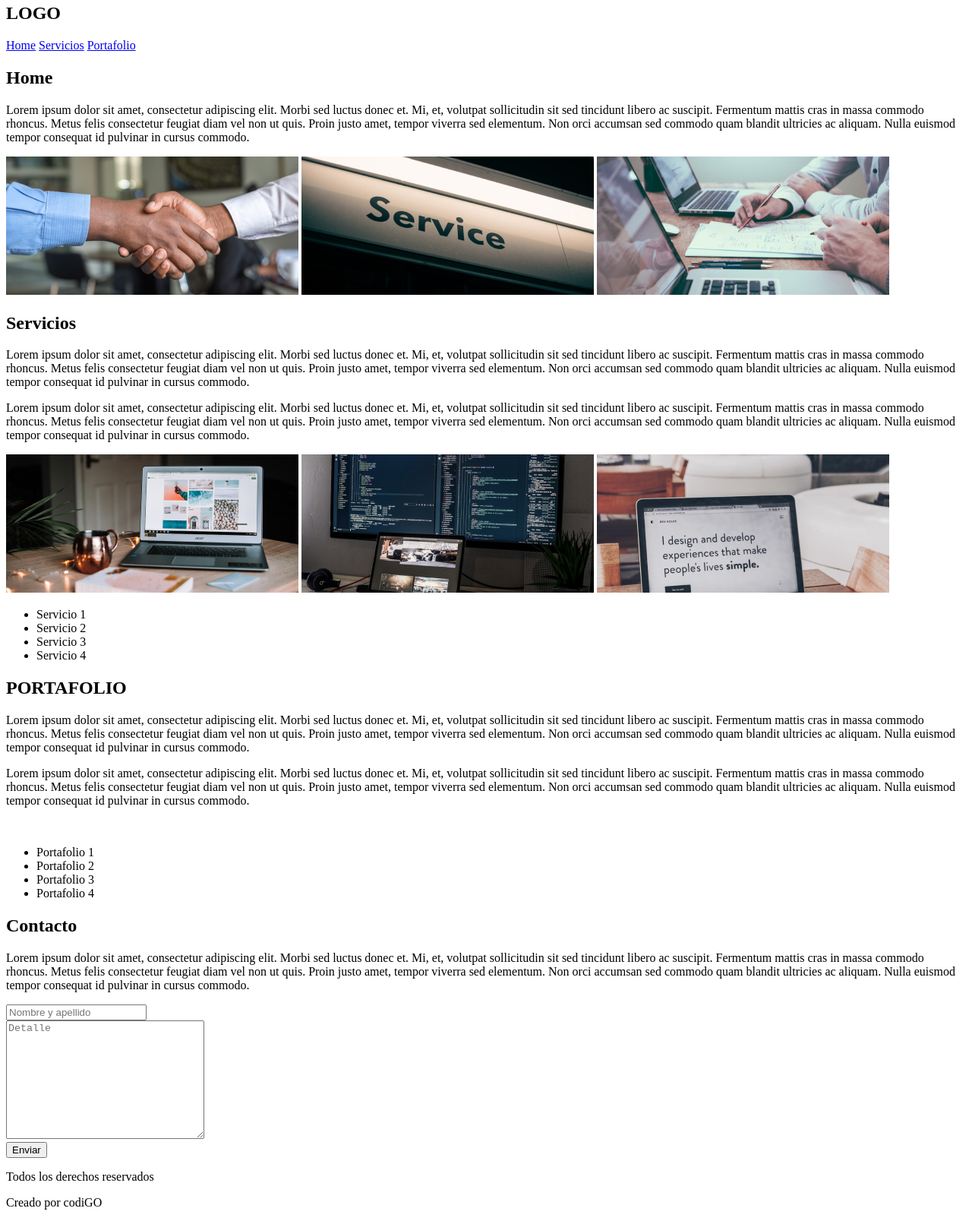
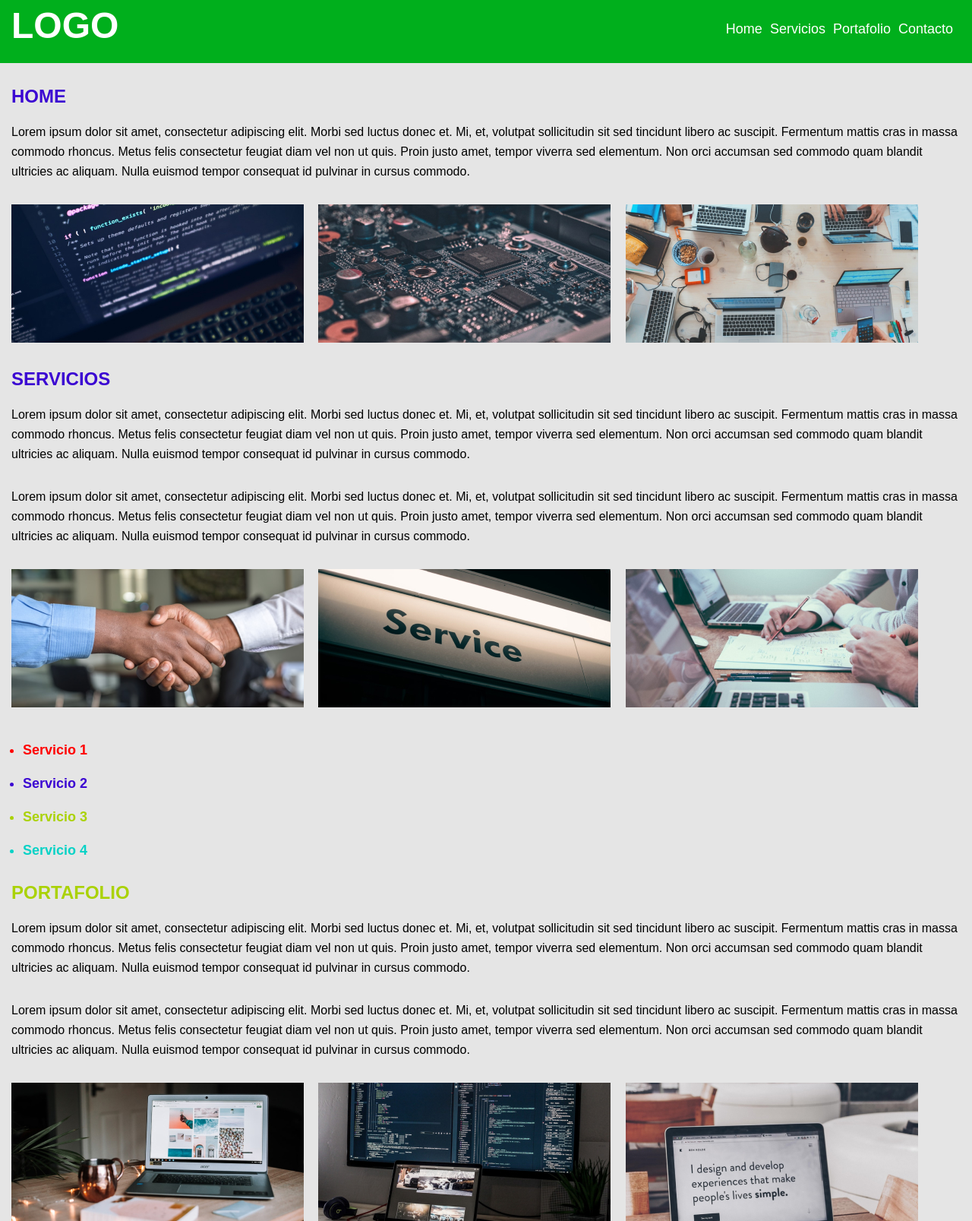
Before and after one commit to horlandouni1/Tecsup-Fronted, a plain HTML site: page proyecto-1/index.html in a window 1280 px wide. Shown: the part 16-1623 px from the top of the page at 76% size. Drawn offline with Linux system fonts and the light colour scheme.

Commit message:
sea grego el css

```diff
--- a/proyecto-1/index.html
+++ b/proyecto-1/index.html
@@ -10,53 +10,56 @@
 </head>
 <body>
     <header>
+        <h2>LOGO</h2>
         <nav>
-            <h2>LOGO</h2>
-            <a href="./image/image1.jpg">Home</a>
-            <a href="./image/image2.jpg">Servicios</a>
-            <a href="./image/image3.jpg">Portafolio</a>
+            <ul>
+                <li><a href="">Home</a></li>
+                <li><a href="">Servicios</a></li>
+                <li><a href="">Portafolio</a></li>
+                <li><a href="">Contacto</a></li>
+            </ul>
         </nav>
     </header>
     <main>
         <section class="home">
-            <h2>Home</h2>
+            <h2>HOME</h2>
             <p>Lorem ipsum dolor sit amet, consectetur adipiscing elit. Morbi sed luctus donec et. Mi, et, volutpat sollicitudin sit sed tincidunt libero ac suscipit. Fermentum mattis cras in massa commodo rhoncus. Metus felis consectetur feugiat diam vel non ut quis. Proin justo amet, tempor viverra sed elementum. Non orci accumsan sed commodo quam blandit ultricies ac aliquam. Nulla euismod tempor consequat id pulvinar in cursus commodo.</p>
-            <img src="./image/image4.png" alt="">
-            <img src="./image/image5.jpg" alt="">
-            <img src="./image/image6.jpg" alt="">
+            <img src="./image/image1.jpg" alt="">
+            <img src="./image/image2.jpg" alt="">
+            <img src="./image/image3.jpg" alt="">
         </section>
         <section class="servicios">
-            <h2>Servicios</h2>
+            <h2>SERVICIOS</h2>
             <p>Lorem ipsum dolor sit amet, consectetur adipiscing elit. Morbi sed luctus donec et. Mi, et, volutpat sollicitudin sit sed tincidunt libero ac suscipit. Fermentum mattis cras in massa commodo rhoncus. Metus felis consectetur feugiat diam vel non ut quis. Proin justo amet, tempor viverra sed elementum. Non orci accumsan sed commodo quam blandit ultricies ac aliquam. Nulla euismod tempor consequat id pulvinar in cursus commodo.</p>
             <p>
                 Lorem ipsum dolor sit amet, consectetur adipiscing elit. Morbi sed luctus donec et. Mi, et, volutpat sollicitudin sit sed tincidunt libero ac suscipit. Fermentum mattis cras in massa commodo rhoncus. Metus felis consectetur feugiat diam vel non ut quis. Proin justo amet, tempor viverra sed elementum. Non orci accumsan sed commodo quam blandit ultricies ac aliquam. Nulla euismod tempor consequat id pulvinar in cursus commodo.
             </p>
+            <img src="./image/image4.png" alt="">
+            <img src="./image/image5.jpg" alt="">
+            <img src="./image/image6.jpg" alt="">
+            <ul>
+                <li class="s1">Servicio 1</li>
+                <li class="s2">Servicio 2</li>
+                <li class="s3">Servicio 3</li>
+                <li class="s4">Servicio 4</li>
+            </ul>
+        </section>
+        <section class="portafolio">
+            <h2 class="title-portafolio">PORTAFOLIO</h2>
+            <p>Lorem ipsum dolor sit amet, consectetur adipiscing elit. Morbi sed luctus donec et. Mi, et, volutpat sollicitudin sit sed tincidunt libero ac suscipit. Fermentum mattis cras in massa commodo rhoncus. Metus felis consectetur feugiat diam vel non ut quis. Proin justo amet, tempor viverra sed elementum. Non orci accumsan sed commodo quam blandit ultricies ac aliquam. Nulla euismod tempor consequat id pulvinar in cursus commodo.</p>
+            <p>Lorem ipsum dolor sit amet, consectetur adipiscing elit. Morbi sed luctus donec et. Mi, et, volutpat sollicitudin sit sed tincidunt libero ac suscipit. Fermentum mattis cras in massa commodo rhoncus. Metus felis consectetur feugiat diam vel non ut quis. Proin justo amet, tempor viverra sed elementum. Non orci accumsan sed commodo quam blandit ultricies ac aliquam. Nulla euismod tempor consequat id pulvinar in cursus commodo.</p>
             <img src="./image/image7.jpg" alt="">
             <img src="./image/image8.jpg" alt="">
             <img src="./image/image9.jpg" alt="">
             <ul>
-                <li>Servicio 1</li>
-                <li>Servicio 2</li>
-                <li>Servicio 3</li>
-                <li>Servicio 4</li>
-            </ul>
-        </section>
-        <section class="portafolio">
-            <h2>PORTAFOLIO</h2>
-            <p>Lorem ipsum dolor sit amet, consectetur adipiscing elit. Morbi sed luctus donec et. Mi, et, volutpat sollicitudin sit sed tincidunt libero ac suscipit. Fermentum mattis cras in massa commodo rhoncus. Metus felis consectetur feugiat diam vel non ut quis. Proin justo amet, tempor viverra sed elementum. Non orci accumsan sed commodo quam blandit ultricies ac aliquam. Nulla euismod tempor consequat id pulvinar in cursus commodo.</p>
-            <p>Lorem ipsum dolor sit amet, consectetur adipiscing elit. Morbi sed luctus donec et. Mi, et, volutpat sollicitudin sit sed tincidunt libero ac suscipit. Fermentum mattis cras in massa commodo rhoncus. Metus felis consectetur feugiat diam vel non ut quis. Proin justo amet, tempor viverra sed elementum. Non orci accumsan sed commodo quam blandit ultricies ac aliquam. Nulla euismod tempor consequat id pulvinar in cursus commodo.</p>
-            <img src="" alt="">
-            <img src="" alt="">
-            <img src="" alt="">
-            <ul>
-                <li>Portafolio 1</li>
-                <li>Portafolio 2</li>
-                <li>Portafolio 3</li>
-                <li>Portafolio 4</li>
+                <li class="p1">Portafolio 1</li>
+                <li class="p2">Portafolio 2</li>
+                <li class="p3">Portafolio 3</li>
+                <li class="p4">Portafolio 4</li>
             </ul>
         </section>
         <section class="contacto">
-            <h2>Contacto</h2>
+            <h2 class="title-contacto">CONTACTO</h2>
             <p>Lorem ipsum dolor sit amet, consectetur adipiscing elit. Morbi sed luctus donec et. Mi, et, volutpat sollicitudin sit sed tincidunt libero ac suscipit. Fermentum mattis cras in massa commodo rhoncus. Metus felis consectetur feugiat diam vel non ut quis. Proin justo amet, tempor viverra sed elementum. Non orci accumsan sed commodo quam blandit ultricies ac aliquam. Nulla euismod tempor consequat id pulvinar in cursus commodo.</p>
             <form action="">
                 <input type="text" placeholder="Nombre y apellido">
@@ -68,10 +71,8 @@
         </section>
     </main>
     <footer>
-        <div class="foot">
             <p>Todos los derechos reservados</p>
             <p>Creado por codiGO</p>
-        </div>
     </footer>
 </body>
 </html>
--- a/proyecto-1/styles/main.css
+++ b/proyecto-1/styles/main.css
@@ -0,0 +1,117 @@
+html{
+    font-family: Arial, Helvetica, sans-serif;
+
+}
+header{
+    display: flex;
+    justify-content:space-between;
+    padding: 0 15px;
+    color: #FFFFFF;
+    background-color: #00AF1C;
+    font-size: 32px;
+    height: 99px;
+    align-items: center;
+}
+nav {
+    display: flex;
+    justify-content:space-between;
+    align-items: center;
+}
+nav ul{
+    display: flex;
+    list-style: none;
+}
+nav li{
+    margin-right: 10px;
+}
+nav a{
+    text-decoration: none;
+    color: #FFFFFF;
+    font-size: 18px;
+}
+main{
+    padding: 0 15px;
+    padding-top: 30px;
+    background-color: #E5E5E5;;
+}
+main h2{
+    color: #3B06D2;
+    font-size: 24px;
+    font-weight: 700;
+    margin-bottom: 20px;
+}
+main img{
+    margin-right: 15px;
+}
+.title-portafolio{
+    color: #AAD206;
+}
+.title-contacto{
+    color: #06D2C6;
+}
+p{
+    font-weight: 400;
+    font-size: 16px;
+    line-height: 26px;
+
+}
+main ul{
+    padding: 0 15px;
+    font-weight: bold;
+    line-height: 44px;
+    font-size: 18px;
+}
+.home p,img{
+    margin-bottom: 30px;
+}
+
+.servicios p,img{
+    margin-bottom: 30px;
+}
+.servicios ul{
+    margin-bottom: 20px;
+}
+.s1{
+    color: #FF0000;
+}
+.s2{
+    color: #3B06D2;
+}
+.s3{
+    color: #AAD206;
+}
+.s4{
+    color: #06D2C6;
+}
+.portafolio p,img{
+    margin-bottom: 30px;
+}
+.portafolio ul{
+    margin-bottom: 20px;
+}
+.p1{
+    color: #AAD206;
+}
+.p2{
+    color: #FF0000;
+}
+.p3{
+    color: #3B06D2;
+}
+.p4{
+    color: #06D2C6;
+}
+.contacto p{
+    margin-bottom: 15px;
+}
+footer{
+    display: flex;
+    background-color:#00AF1C;
+    color: #FFFFFF;
+    justify-content: space-between;
+    align-items: center;
+    height: 103px;
+    padding: 0 15px;
+    font-size: 24px;
+    font-weight: bold;
+}
--- a/proyecto-1/styles/reset.css
+++ b/proyecto-1/styles/reset.css
@@ -0,0 +1,7 @@
+*{
+	margin: 0;
+	padding: 0;
+	text-decoration: none;
+	border: none;
+	outline: none;
+}
```
